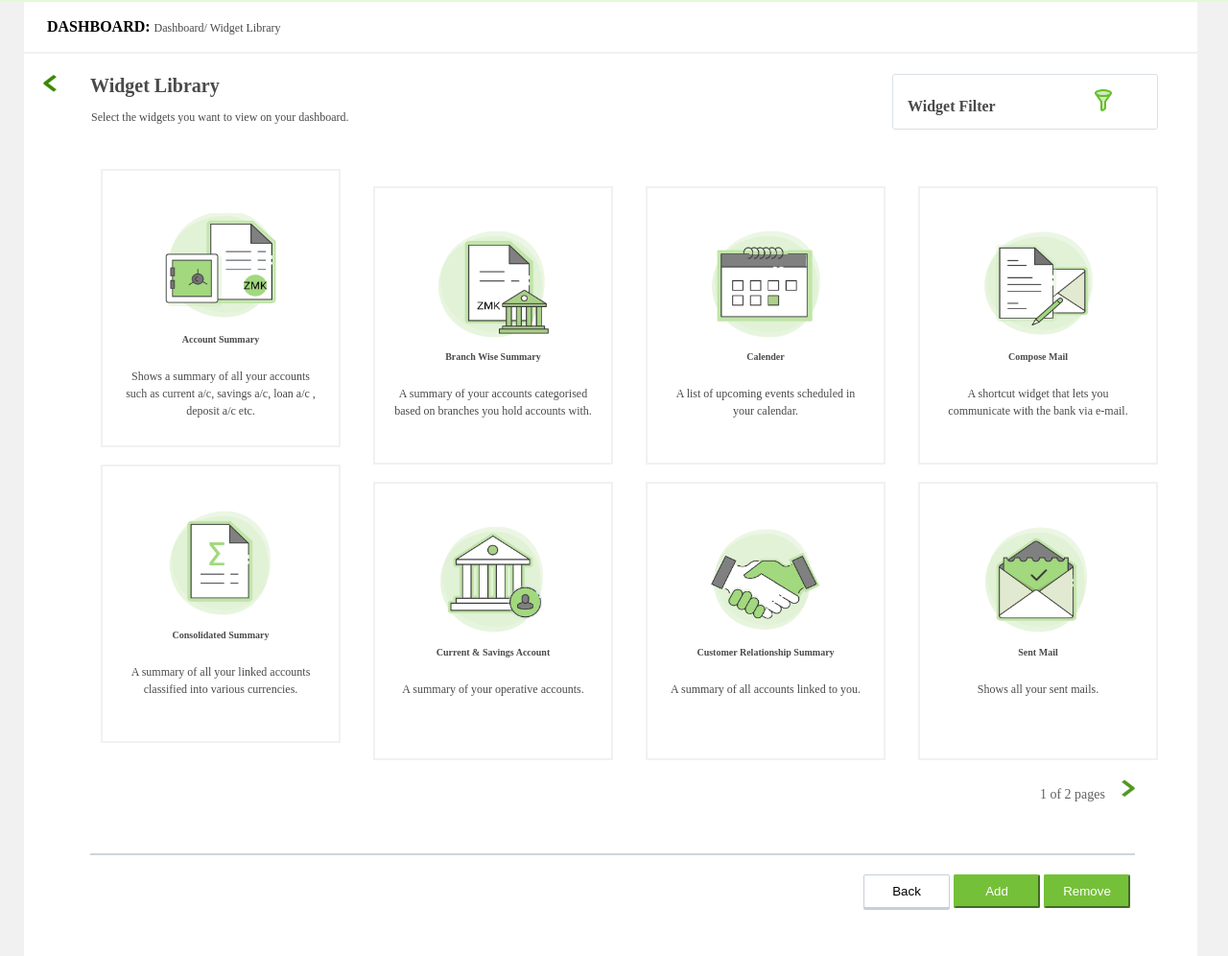
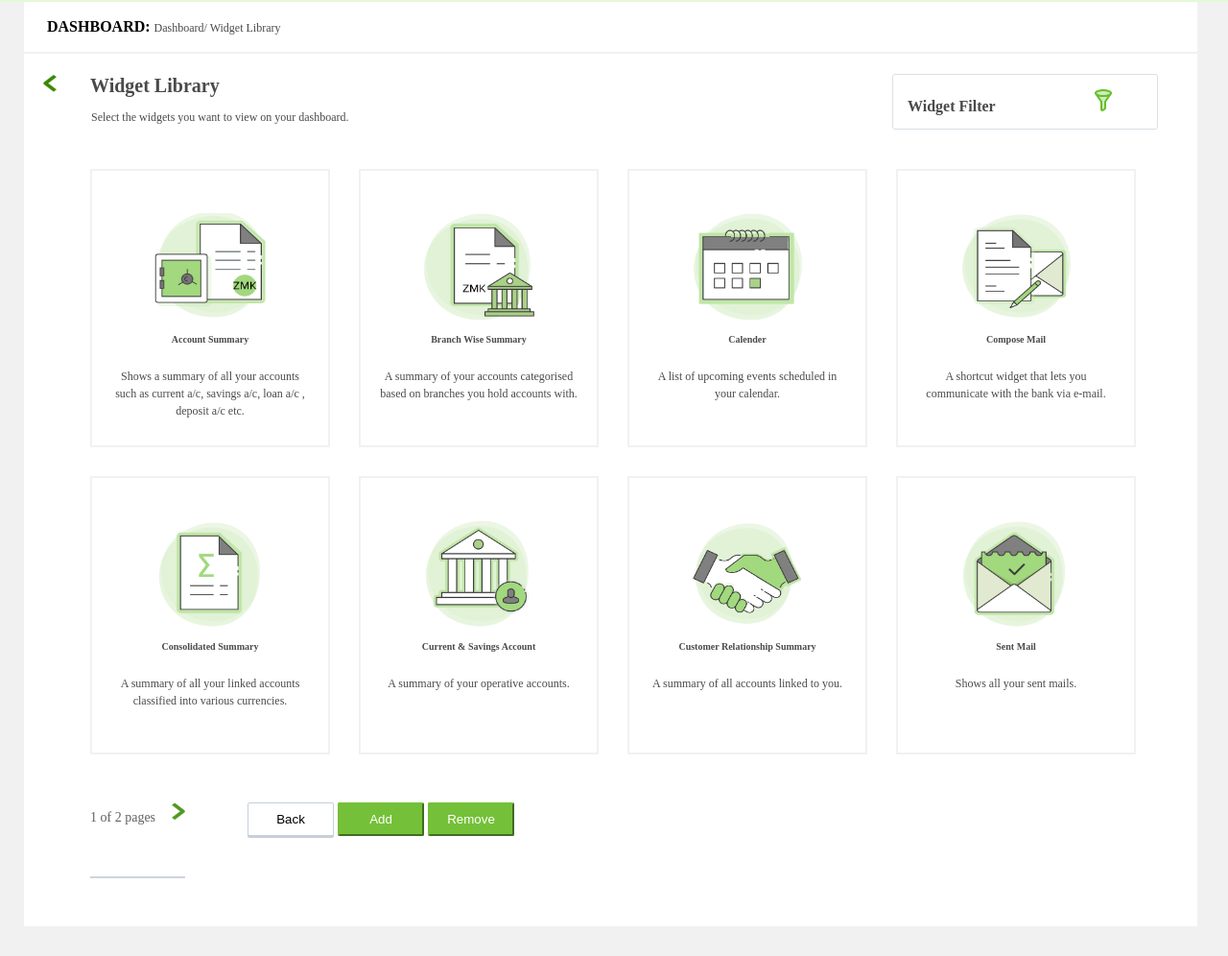
Before and after one commit to MANOJ-KUMAR-0207/FMB-Bank-Page, a plain HTML site: page index.html in a window 1280 px wide. Shown: the part 401-1397 px from the top of the page at 96% size. Drawn offline with Linux system fonts and the light colour scheme.

Commit message:
Flex Correction

```diff
--- a/StyleSheets/index.css
+++ b/StyleSheets/index.css
@@ -35,10 +35,10 @@ body
     height:290px;
     width:250px;
     background-color: #fff;
-    display:inline-block;
     border: 2px solid #f1f1f1;;
     padding-top: 44px;
     margin-right: 30px;
+    margin-bottom:30px;
     padding-left:20px;
     padding-right:20px;
     box-sizing: border-box;
@@ -52,6 +52,8 @@ body
     padding:0px 0px 0px 69px;
     background-color: #fff;
     text-align: center;
+    display: flex;
+    flex-wrap: wrap;
     padding-bottom: 50px;
 
 }
```
Also changed, not shown: Assets/Images/Page ScreenShot.png (added).
